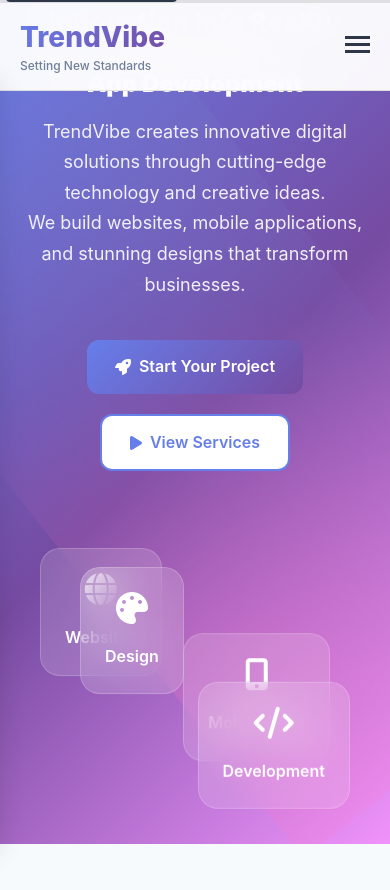
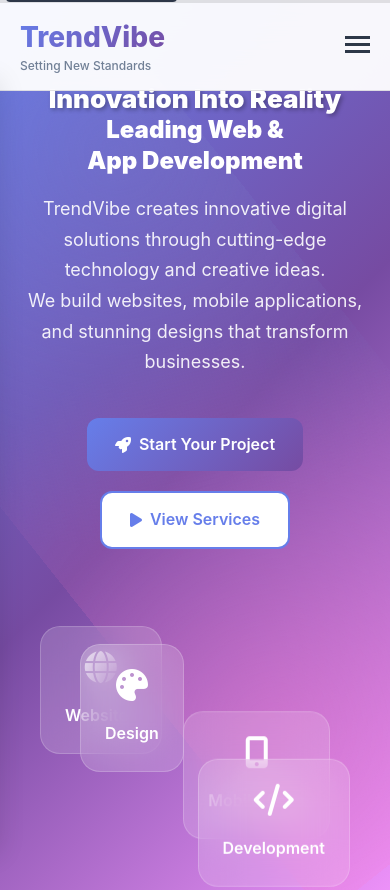
Before and after one commit to sngmapp99/trendvibe, a plain HTML site: page index.html in a window 390 px wide. Shown: the top 890 px of the page. Drawn offline with Linux system fonts and the light colour scheme; a web font is replaced by a local one.

Commit message:
Add files via upload

```diff
--- a/styles.css
+++ b/styles.css
@@ -962,6 +962,10 @@ body {
         display: flex;
     }
 
+    .hero {
+        padding-top: 80px;
+    }
+
     .hero-title {
         font-size: 32px;
         line-height: 0.7;
@@ -1039,6 +1043,10 @@ body {
 }
 
 @media (max-width: 480px) {
+    .hero {
+        padding-top: 90px;
+    }
+
     .hero-title {
         font-size: 26px;
         line-height: 0.7;
```
